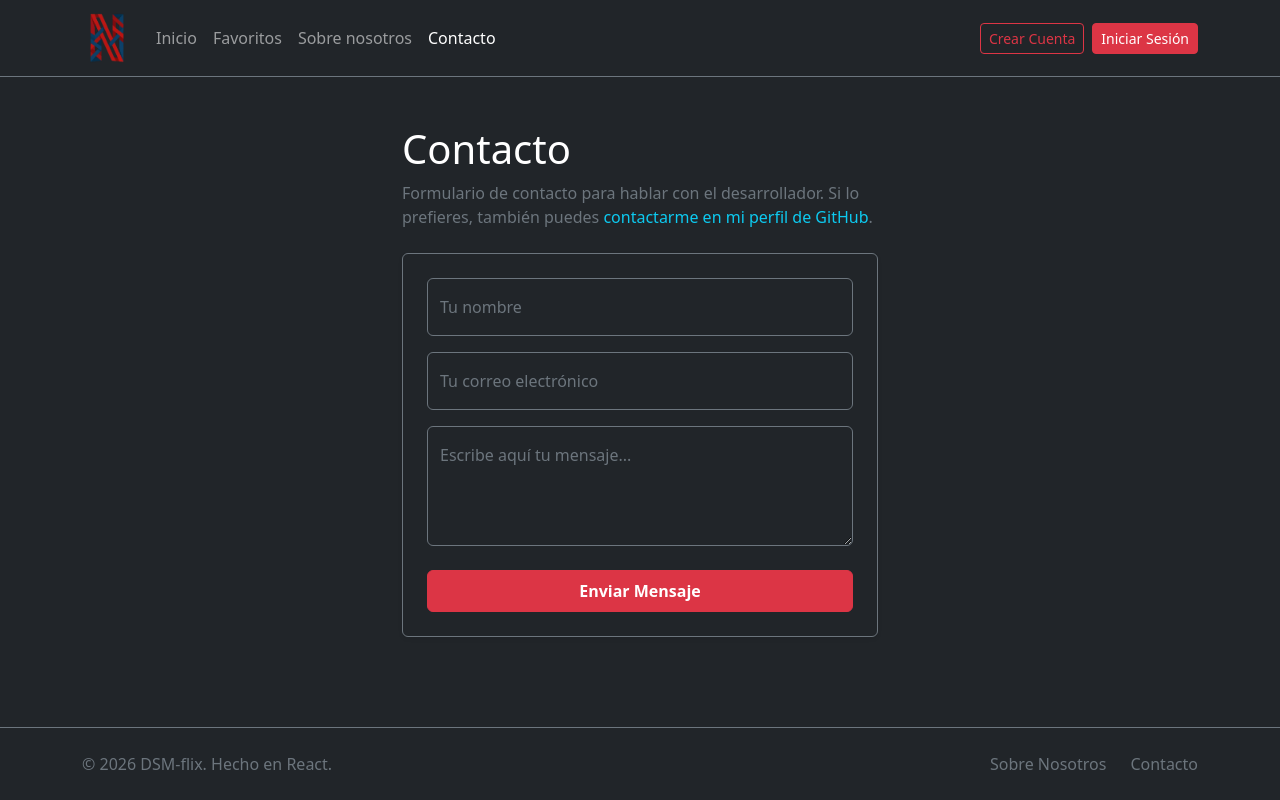
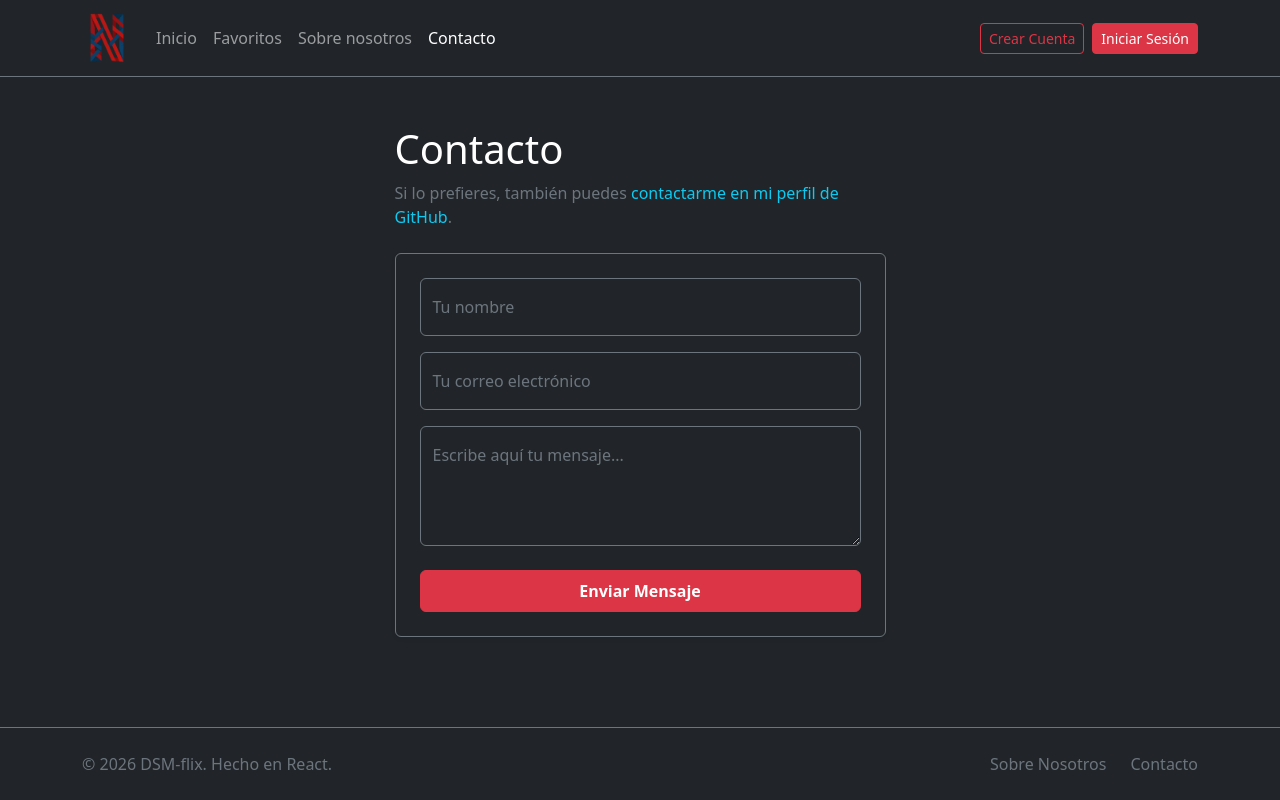
Before and after one commit to JanFPV/netflix-dsm, a React (Vite) app: page /contacto in a window 1280 px wide. Built offline with nearby package versions, Linux system fonts and the light colour scheme; no server answers.

Commit message:
Mejorar formulario de contacto y guardar en DB

```diff
--- a/src/pages/Contact.tsx
+++ b/src/pages/Contact.tsx
@@ -1,34 +1,66 @@
 import { useState } from 'react';
+import { ref, push } from 'firebase/database';
+import { db } from '../config/firebase';
 
 function Contact() {
+  const [nombre, setNombre] = useState('');
+  const [email, setEmail] = useState('');
+  const [mensaje, setMensaje] = useState('');
   const [enviando, setEnviando] = useState(false);
+  const [enviado, setEnviado] = useState(false);
 
-  const simularEnvio = (e: React.FormEvent) => {
+  const enviarMensaje = async (e: React.FormEvent) => {
     e.preventDefault();
     setEnviando(true);
 
-    setTimeout(() => {
-      alert("Mensaje enviado correctamente.");
+    try {
+      const mensajesRef = ref(db, 'mensajes_contacto');
+      await push(mensajesRef, {
+        nombre,
+        email,
+        mensaje,
+        fecha: Date.now()
+      });
+
+      setEnviado(true); // Mostrar el mensaje de éxito
+      setNombre('');
+      setEmail('');
+      setMensaje('');
+    } catch (error) {
+      console.error("Error al enviar:", error);
+      alert("Hubo un error de conexión.");
+    } finally {
       setEnviando(false);
-    }, 1000);
+    }
   };
 
   return (
-    <div className="container mt-5" style={{ maxWidth: '500px' }}>
+    <div className="container mt-5" style={{ maxWidth: '515px' }}>
       <h1 className="text-white mb-2 text-danger">Contacto</h1>
 
       <p className="text-secondary mb-4">
-        Formulario de contacto para hablar con el desarrollador. Si lo prefieres, también puedes <a href="https://github.com/JanFPV" target="_blank" rel="noreferrer" className="text-info text-decoration-none">contactarme en mi perfil de GitHub</a>.
+        Si lo prefieres, también puedes <a href="https://github.com/JanFPV" target="_blank" rel="noreferrer" className="text-info text-decoration-none">contactarme en mi perfil de GitHub</a>.
       </p>
-
-      <form onSubmit={simularEnvio} className="bg-dark p-4 rounded border border-secondary shadow-sm">
-
+      {enviado ? (
+        <div className="bg-dark p-4 rounded border border-success text-center shadow-sm">
+          <h3 className="text-white mt-2">Mensaje enviado.</h3>
+          <p className="text-secondary mt-3">
+            Te responderé lo antes posible.
+          </p>
+          <button onClick={() => setEnviado(false)} className="btn btn-outline-light mt-3">
+            Enviar otro mensaje
+          </button>
+        </div>
+      ) : (
+        <form onSubmit={enviarMensaje} className="bg-dark p-4 rounded border border-secondary shadow-sm">
           <div className="form-floating mb-3">
             <input
               type="text"
-            className="form-control text-white border-secondary"
+              className="form-control text-white border-secondary bg-transparent"
               id="floatingNombre"
               placeholder="Tu nombre"
+              value={nombre}
+              onChange={(e) => setNombre(e.target.value)}
               required
             />
             <label htmlFor="floatingNombre" className="text-secondary">Tu nombre</label>
@@ -37,9 +69,11 @@ function Contact() {
           <div className="form-floating mb-3">
             <input
               type="email"
-            className="form-control text-white border-secondary"
+              className="form-control text-white border-secondary bg-transparent"
               id="floatingEmail"
               placeholder="Tu correo electrónico"
+              value={email}
+              onChange={(e) => setEmail(e.target.value)}
               required
             />
             <label htmlFor="floatingEmail" className="text-secondary">Tu correo electrónico</label>
@@ -47,10 +81,12 @@ function Contact() {
 
           <div className="form-floating mb-4">
             <textarea
-            className="form-control text-white border-secondary"
+              className="form-control text-white border-secondary bg-transparent"
               id="floatingMensaje"
               placeholder="Escribe aquí tu mensaje..."
               style={{ height: '120px' }}
+              value={mensaje}
+              onChange={(e) => setMensaje(e.target.value)}
               required
             ></textarea>
             <label htmlFor="floatingMensaje" className="text-secondary">Escribe aquí tu mensaje...</label>
@@ -60,6 +96,7 @@ function Contact() {
             {enviando ? 'Enviando...' : 'Enviar Mensaje'}
           </button>
         </form>
+      )}
     </div>
   );
 }
```
Lines whose indentation alone changed are shown as unchanged.
